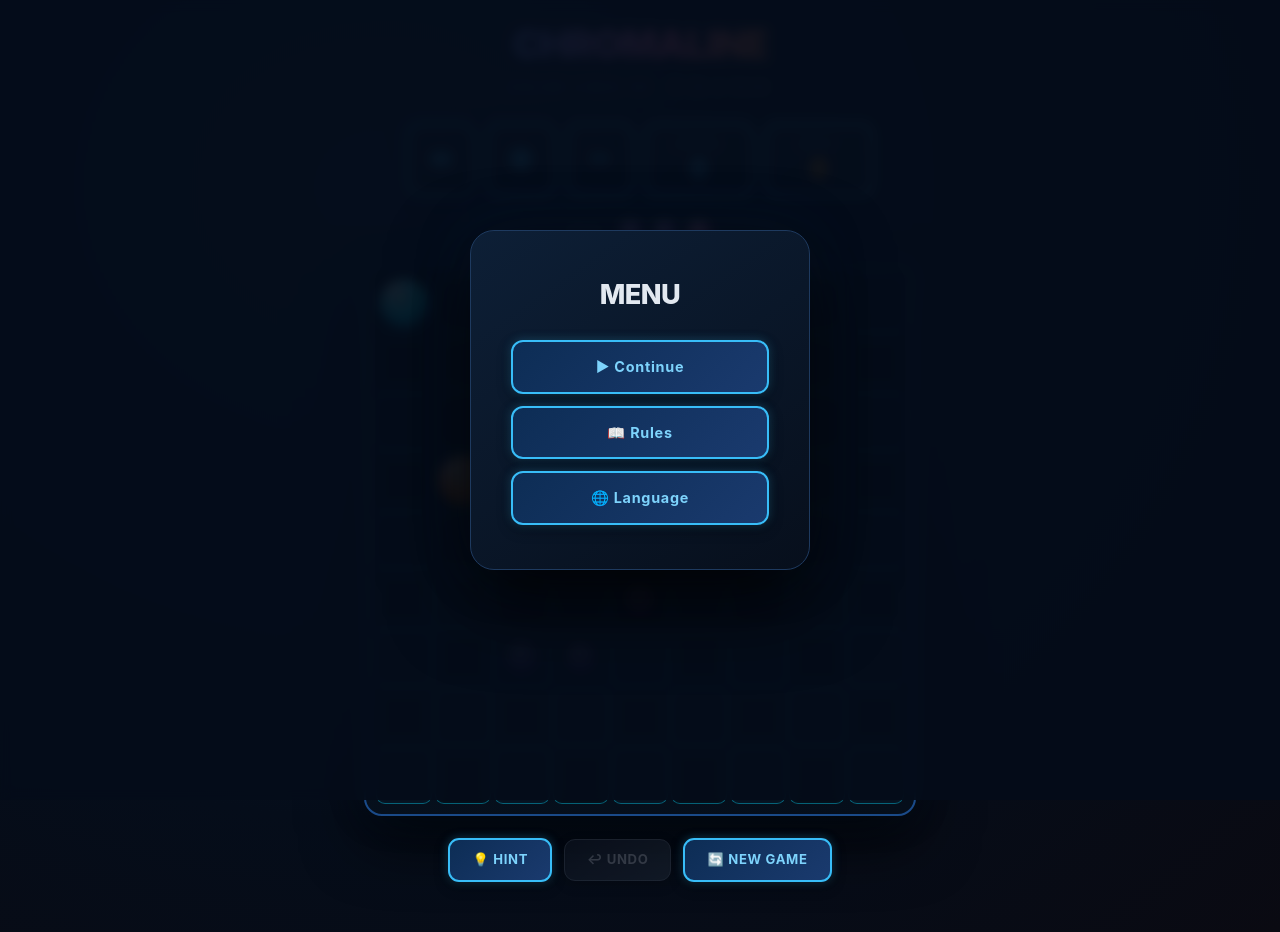
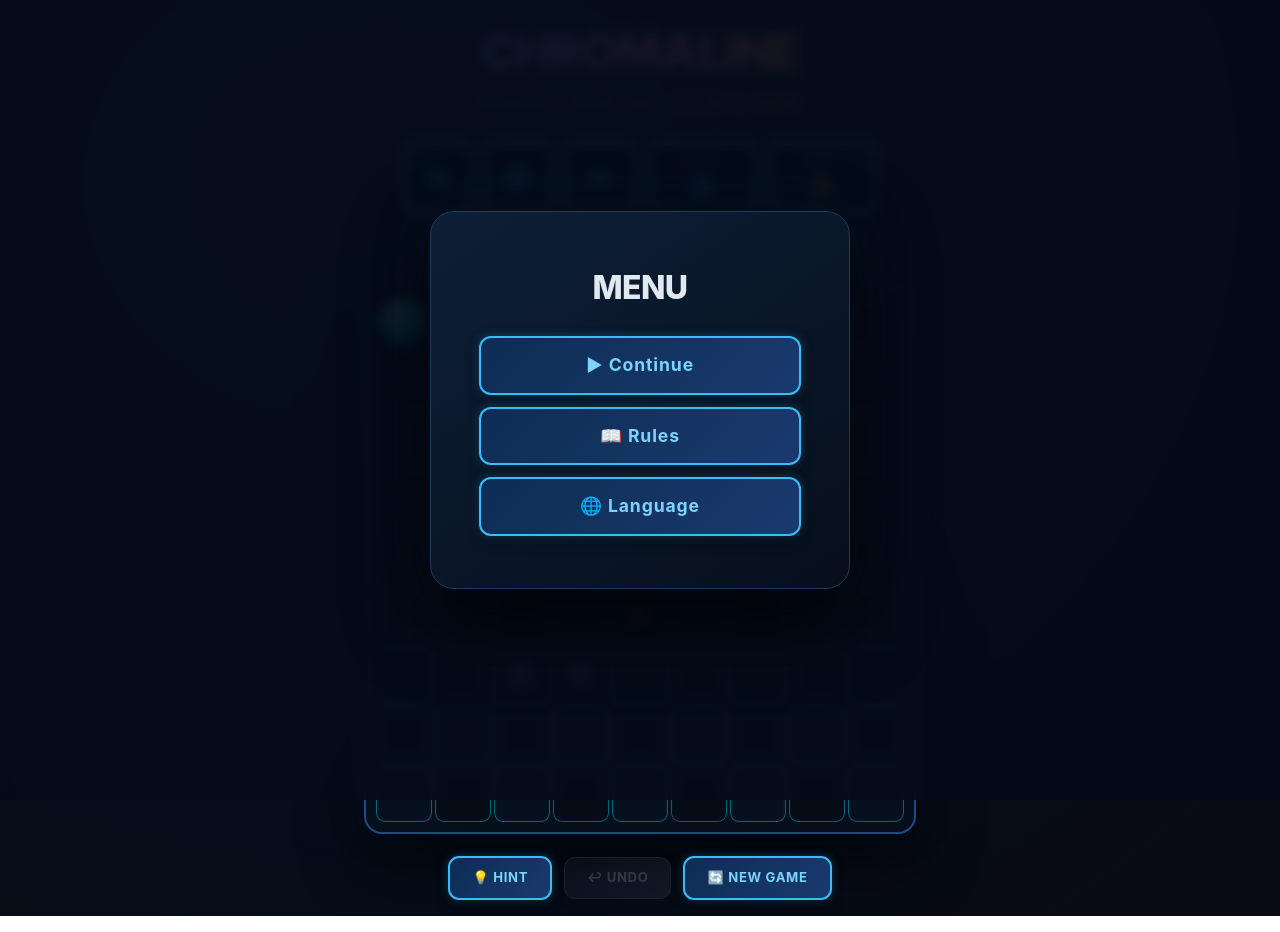
Before and after one commit to coprid/Colorlines, a React (Vite) app: page / in a window 1280 px wide. Both pictures are taken after a click on the button 521 px from the left and 159 px from the top of the page. Built offline with nearby package versions, Linux system fonts and the light colour scheme.

Commit message:
Increase title size, larger UI fonts for accessibility

```diff
--- a/src/App.tsx
+++ b/src/App.tsx
@@ -90,7 +90,6 @@ export default function App() {
   const controlsMargin = isMobile ? 16 : 22;
   const controlsPadding = isMobile ? '8px 16px' : '10px 22px';
   const controlsFont = isMobile ? '0.75rem' : '0.82rem';
-  const hintMargin = isMobile ? 8 : 12;
 
   return (
     <div style={{
@@ -148,7 +147,7 @@ export default function App() {
       {/* Title */}
       <div style={{ textAlign: 'center', marginBottom: titleMargin }}>
         <h1 style={{
-          fontSize: isMobile ? 'clamp(1.2rem, 6vw, 1.8rem)' : 'clamp(1.6rem, 5vw, 2.4rem)',
+           fontSize: isMobile ? 'clamp(1.4rem, 7vw, 2.2rem)' : 'clamp(2rem, 6vw, 3rem)',
           fontWeight: 900,
           letterSpacing: '-0.03em', margin: 0,
           background: 'linear-gradient(90deg, #38bdf8, #818cf8 25%, #f472b6 50%, #fb923c 75%, #38bdf8)',
@@ -160,7 +159,7 @@ export default function App() {
         </h1>
         <p style={{
           color: '#5a8ab8',
-          fontSize: isMobile ? '0.6rem' : '0.68rem',
+          fontSize: isMobile ? '0.75rem' : '0.85rem',
           letterSpacing: '0.35em',
           margin: '5px 0 0',
           textTransform: 'uppercase'
@@ -227,7 +226,7 @@ export default function App() {
           </svg>
         </button>
 
-                {/* 3. Индикация языка */}
+        {/* 3. Индикация языка */}
         <button
           onClick={() => setLang(lang === 'en' ? 'ru' : 'en')}
           style={{
@@ -242,7 +241,7 @@ export default function App() {
             justifyContent: 'center',
             boxShadow: '0 4px 20px rgba(0,0,0,0.4), 0 0 10px rgba(56, 189, 248, 0.3)',
             color: '#38bdf8',
-            fontSize: isMobile ? '0.65rem' : '0.75rem',
+            fontSize: isMobile ? '0.85rem' : '1rem',
             fontWeight: 800,
             letterSpacing: '0.05em',
           }}
@@ -270,7 +269,7 @@ export default function App() {
 
       {/* Next balls preview */}
       <div style={{ display: 'flex', alignItems: 'center', gap: isMobile ? 10 : 14, marginBottom: nextMargin, height: nextHeight }}>
-        <span style={{ color: '#6b9fd1', fontSize: isMobile ? '0.55rem' : '0.65rem', letterSpacing: '0.2em', textTransform: 'uppercase' }}>{t.next}</span>
+        <span style={{ color: '#6b9fd1', fontSize: isMobile ? '0.75rem' : '0.85rem', letterSpacing: '0.2em', textTransform: 'uppercase' }}>{t.next}</span>
         <div style={{ display: 'flex', gap: isMobile ? 8 : 10, alignItems: 'center' }}>
           {next.map((b, i) => (
             <BallEl key={i} colorIdx={b.color} size={isMobile ? 18 : 24} />
@@ -443,20 +442,6 @@ export default function App() {
         </button>
       </div>
 
-      {/* Hint status */}
-      <div style={{ marginTop: hintMargin, height: isMobile ? 18 : 22, display: 'flex', alignItems: 'center' }}>
-        {hint && (
-          <p style={{ color: '#5a7db0', fontSize: isMobile ? '0.65rem' : '0.72rem', margin: 0, textAlign: 'center' }}>
-            Move <span style={{ color: '#f59e0b99' }}>amber</span> ball → <span style={{ color: '#22c55e99' }}>green</span> target to score
-          </p>
-        )}
-        {hintSearched && !hint && (
-          <p style={{ color: '#3a5a80', fontSize: isMobile ? '0.62rem' : '0.7rem', margin: 0 }}>
-            No immediate clearing move found
-          </p>
-        )}
-      </div>
-
       {/* Game Over overlay */}
       {over && (
         <div style={{
@@ -469,8 +454,8 @@ export default function App() {
           <div style={{
             background: 'linear-gradient(145deg, #0d1f36, #070f1c)',
             border: '1px solid #1e3a5f',
-            borderRadius: 24, padding: isMobile ? '32px 24px' : '44px 40px', textAlign: 'center',
-            maxWidth: 340, width: '100%',
+            borderRadius: 24, padding: isMobile ? '40px 28px' : '52px 48px', textAlign: 'center',
+            maxWidth: 420, width: '100%',
             boxShadow: '0 30px 80px rgba(0,0,0,0.9), 0 0 60px #0d2d5533',
           }}>
             <div style={{ display: 'flex', justifyContent: 'center', gap: 6, marginBottom: 18 }}>
@@ -482,25 +467,25 @@ export default function App() {
                 }} />
               ))}
             </div>
-            <h2 style={{ color: '#e2e8f0', fontSize: isMobile ? '1.4rem' : '1.7rem', fontWeight: 800, margin: '0 0 6px', letterSpacing: '-0.02em' }}>
+            <h2 style={{ color: '#e2e8f0', fontSize: isMobile ? '1.6rem' : '2rem', fontWeight: 800, margin: '0 0 6px', letterSpacing: '-0.02em' }}>
               {t.gameOver}
             </h2>
-            <p style={{ color: '#5a8ab8', fontSize: isMobile ? '0.75rem' : '0.85rem', margin: '0 0 24px' }}>
+            <p style={{ color: '#5a8ab8', fontSize: isMobile ? '0.85rem' : '1rem', margin: '0 0 24px' }}>
               {t.gridFull}
             </p>
             <div style={{
               background: '#050d1a', borderRadius: 12, padding: '18px 24px', marginBottom: 28,
               border: '1px solid #0d2240',
             }}>
-              <div style={{ color: '#4a6fa0', fontSize: '0.65rem', letterSpacing: '0.25em', marginBottom: 6 }}>
+              <div style={{ color: '#4a6fa0', fontSize: '0.75rem', letterSpacing: '0.25em', marginBottom: 6 }}>
                 {t.finalScore}
               </div>
-              <div style={{ color: '#38bdf8', fontSize: isMobile ? '2rem' : '2.4rem', fontWeight: 900, lineHeight: 1 }}>
+              <div style={{ color: '#38bdf8', fontSize: isMobile ? '2.2rem' : '2.8rem', fontWeight: 900, lineHeight: 1 }}>
                 {score}
               </div>
               {score > 0 && score >= hi && (
                 <div style={{
-                  color: '#22c55e', fontSize: '0.78rem', marginTop: 8, fontWeight: 700,
+                  color: '#22c55e', fontSize: '0.85rem', marginTop: 8, fontWeight: 700,
                   letterSpacing: '0.1em',
                 }}>
                   {t.newBest}
@@ -513,7 +498,7 @@ export default function App() {
                 background: 'linear-gradient(135deg, #1d4ed8, #2563eb, #3b82f6)',
                 border: 'none', borderRadius: 12, color: '#fff',
                 padding: '13px 0', cursor: 'pointer',
-                fontSize: '0.9rem', fontWeight: 800,
+                fontSize: '1rem', fontWeight: 800,
                 letterSpacing: '0.08em', width: '100%',
                 boxShadow: '0 4px 20px #2563eb66',
               }}
@@ -536,12 +521,12 @@ export default function App() {
           <div style={{
             background: 'linear-gradient(145deg, #0d1f36, #070f1c)',
             border: '1px solid #1e3a5f',
-            borderRadius: 24, padding: isMobile ? '32px 24px' : '44px 40px', textAlign: 'center',
-            maxWidth: 340, width: '100%',
+            borderRadius: 24, padding: isMobile ? '40px 28px' : '52px 48px', textAlign: 'center',
+            maxWidth: 420, width: '100%',
             boxShadow: '0 30px 80px rgba(0,0,0,0.9), 0 0 60px #0d2d5533',
           }}>
             <h2 style={{
-              color: '#e2e8f0', fontSize: isMobile ? '1.4rem' : '1.7rem', fontWeight: 800,
+              color: '#e2e8f0', fontSize: isMobile ? '1.6rem' : '2rem', fontWeight: 800,
               margin: '0 0 24px', letterSpacing: '-0.02em',
             }}>
               {t.menuTitle}
@@ -554,7 +539,7 @@ export default function App() {
                   background: 'linear-gradient(135deg, #0d2d55, #1a3a6e)',
                   border: '2px solid #38bdf8', borderRadius: 12,
                   color: '#7dd3fc', padding: '14px 0', cursor: 'pointer',
-                  fontSize: '0.9rem', fontWeight: 700, letterSpacing: '0.05em',
+                  fontSize: isMobile ? '1rem' : '1.1rem', fontWeight: 700, letterSpacing: '0.05em',
                   boxShadow: '0 4px 14px rgba(0,0,0,0.4), 0 0 10px rgba(56, 189, 248, 0.3)',
                 }}
               >
@@ -567,7 +552,7 @@ export default function App() {
                   background: 'linear-gradient(135deg, #0d2d55, #1a3a6e)',
                   border: '2px solid #38bdf8', borderRadius: 12,
                   color: '#7dd3fc', padding: '14px 0', cursor: 'pointer',
-                  fontSize: '0.9rem', fontWeight: 700, letterSpacing: '0.05em',
+                  fontSize: isMobile ? '1rem' : '1.1rem', fontWeight: 700, letterSpacing: '0.05em',
                   boxShadow: '0 4px 14px rgba(0,0,0,0.4), 0 0 10px rgba(56, 189, 248, 0.3)',
                 }}
               >
@@ -580,7 +565,7 @@ export default function App() {
                   background: 'linear-gradient(135deg, #0d2d55, #1a3a6e)',
                   border: '2px solid #38bdf8', borderRadius: 12,
                   color: '#7dd3fc', padding: '14px 0', cursor: 'pointer',
-                  fontSize: '0.9rem', fontWeight: 700, letterSpacing: '0.05em',
+                  fontSize: isMobile ? '1rem' : '1.1rem', fontWeight: 700, letterSpacing: '0.05em',
                   boxShadow: '0 4px 14px rgba(0,0,0,0.4), 0 0 10px rgba(56, 189, 248, 0.3)',
                 }}
               >
@@ -603,12 +588,12 @@ export default function App() {
           <div style={{
             background: 'linear-gradient(145deg, #0d1f36, #070f1c)',
             border: '1px solid #1e3a5f',
-            borderRadius: 24, padding: isMobile ? '28px 20px' : '36px 32px', textAlign: 'center',
-            maxWidth: 380, width: '100%',
+            borderRadius: 24, padding: isMobile ? '40px 28px' : '52px 48px', textAlign: 'center',
+            maxWidth: 420, width: '100%',
             boxShadow: '0 30px 80px rgba(0,0,0,0.9), 0 0 60px #0d2d5533',
           }}>
             <h2 style={{
-              color: '#e2e8f0', fontSize: isMobile ? '1.3rem' : '1.5rem', fontWeight: 800,
+              color: '#e2e8f0', fontSize: isMobile ? '1.5rem' : '1.8rem', fontWeight: 800,
               margin: '0 0 20px', letterSpacing: '-0.02em',
             }}>
               {t.rulesTitle}
@@ -623,19 +608,19 @@ export default function App() {
               ].map(({ num, title, desc }) => (
                 <div key={num} style={{ display: 'flex', gap: 12, marginBottom: 14, alignItems: 'flex-start' }}>
                   <div style={{
-                    width: 24, height: 24, borderRadius: '50%',
+                    width: 28, height: 28, borderRadius: '50%',
                     background: 'linear-gradient(135deg, #38bdf8, #818cf8)',
                     display: 'flex', alignItems: 'center', justifyContent: 'center',
-                    color: '#fff', fontSize: '0.75rem', fontWeight: 800,
+                    color: '#fff', fontSize: '0.85rem', fontWeight: 800,
                     flexShrink: 0, marginTop: 2,
                   }}>
                     {num}
                   </div>
                   <div>
-                    <div style={{ color: '#7dd3fc', fontSize: '0.85rem', fontWeight: 700, marginBottom: 2 }}>
+                    <div style={{ color: '#7dd3fc', fontSize: isMobile ? '1rem' : '1.1rem', fontWeight: 700, marginBottom: 2 }}>
                       {title}
                     </div>
-                    <div style={{ color: '#5a8ab8', fontSize: '0.78rem', lineHeight: 1.4 }}>
+                    <div style={{ color: '#5a8ab8', fontSize: isMobile ? '0.9rem' : '1rem', lineHeight: 1.4 }}>
                       {desc}
                     </div>
                   </div>
@@ -643,7 +628,7 @@ export default function App() {
               ))}
             </div>
 
-            <p style={{ color: '#4a7ab0', fontSize: '0.75rem', margin: '0 0 20px', lineHeight: 1.5 }}>
+            <p style={{ color: '#4a7ab0', fontSize: isMobile ? '0.85rem' : '0.95rem', margin: '0 0 20px', lineHeight: 1.5 }}>
               {t.rulesFooter}
             </p>
 
@@ -653,7 +638,7 @@ export default function App() {
                 background: 'linear-gradient(135deg, #0d2d55, #1a3a6e)',
                 border: '2px solid #38bdf8', borderRadius: 12,
                 color: '#7dd3fc', padding: '12px 32px', cursor: 'pointer',
-                fontSize: '0.9rem', fontWeight: 700, letterSpacing: '0.05em',
+                fontSize: '1rem', fontWeight: 700, letterSpacing: '0.05em',
                 boxShadow: '0 4px 14px rgba(0,0,0,0.4), 0 0 10px rgba(56, 189, 248, 0.3)',
               }}
             >
```
